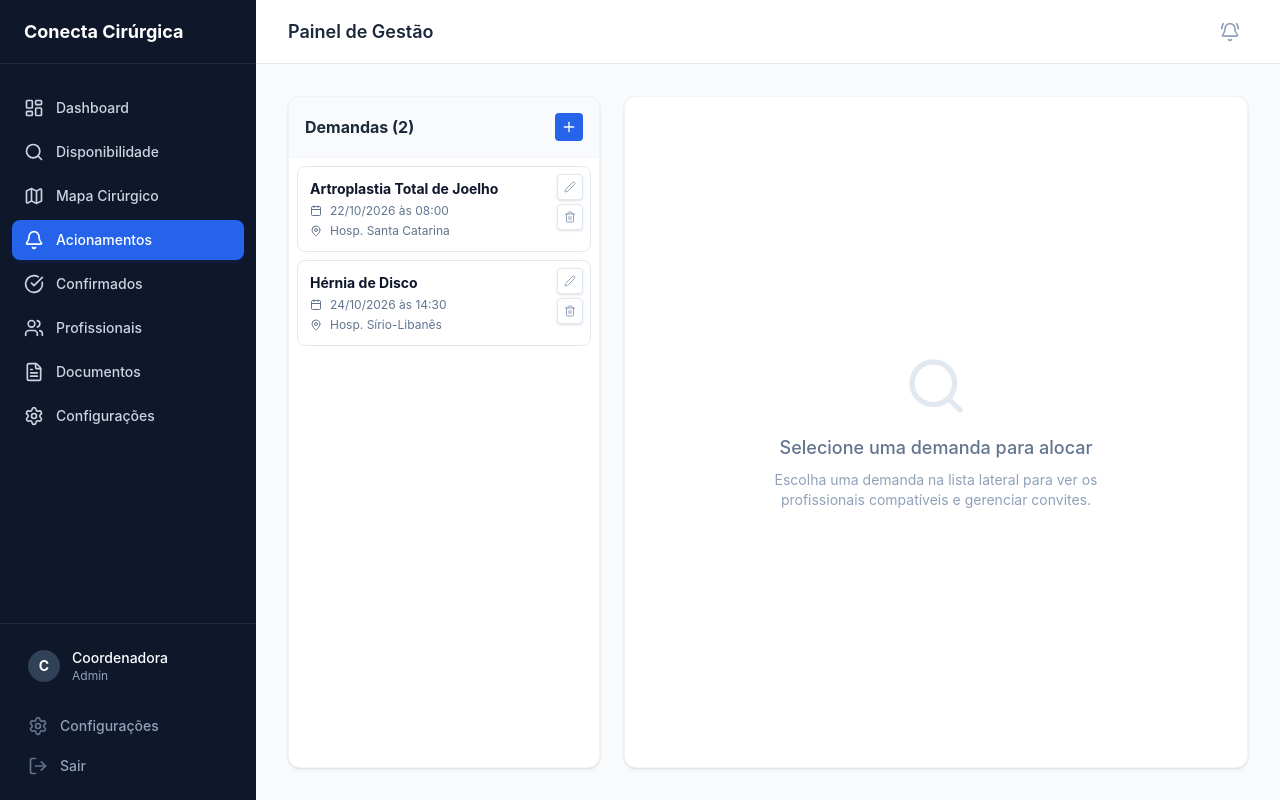
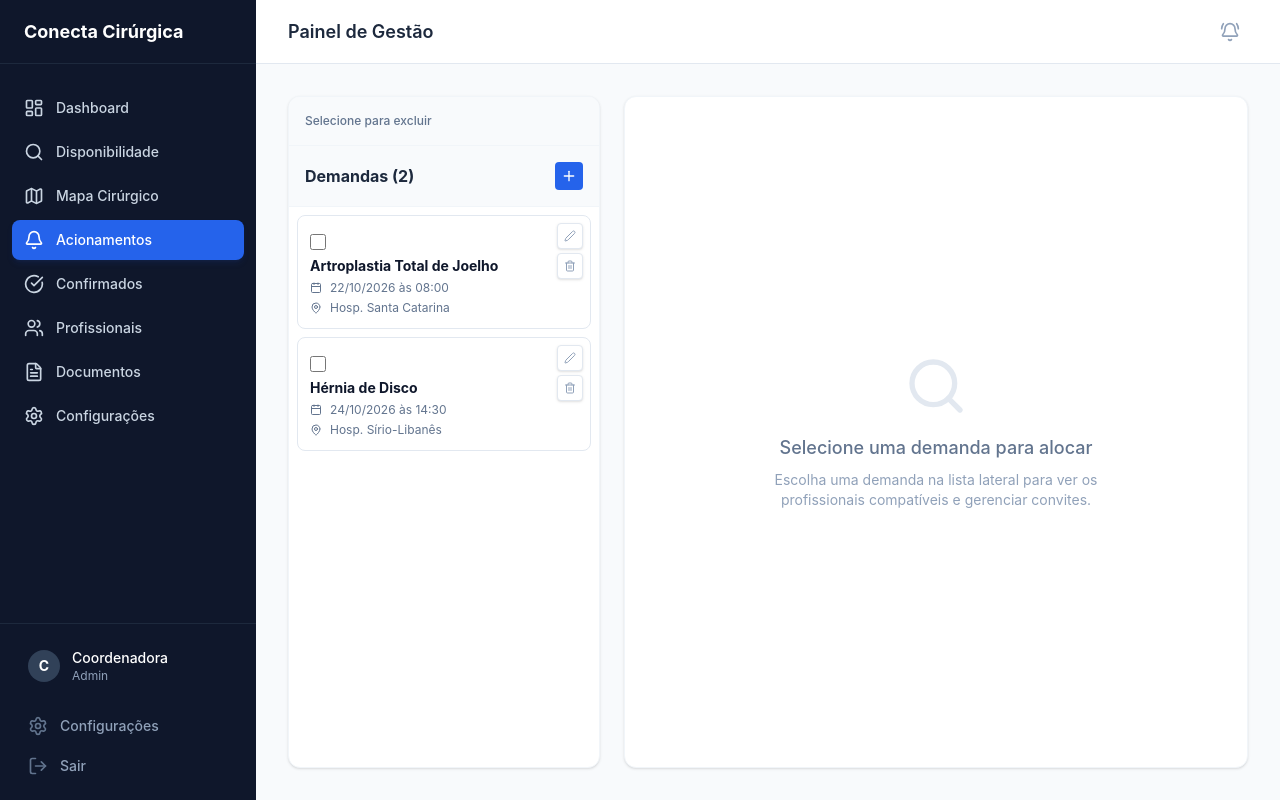
Before and after one commit to wagnerfcruz/conectacirurgica, a React (Vite) app in the folder conectacirurgica/: page /conectacirurgica/coordenadora/acionamentos in a window 1280 px wide. Built offline with nearby package versions, Linux system fonts and the light colour scheme.

Commit message:
feat: importar os dados completos e permitir exclusao em lote nos acionamentos

```diff
--- /dev/null
+++ b/conectacirurgica/read_excel.cjs
@@ -0,0 +1,14 @@
+const XLSX = require('xlsx');
+
+const workbook = XLSX.readFile('/Users/wagnercruz/workspace/conectacirurgica/docs/Mapa 2110.xlsx');
+const sheetName = workbook.SheetNames[0];
+const worksheet = workbook.Sheets[sheetName];
+
+console.log("Range:", worksheet['!ref']);
+const jsonData = XLSX.utils.sheet_to_json(worksheet, { defval: '', header: 1 });
+
+if (jsonData.length > 0) {
+  console.log('Row 0 (Headers if not using header:1):', jsonData[0]);
+  console.log('Row 1 (Data):', jsonData[1]);
+  console.log('Row 2 (Data):', jsonData[2]);
+}
--- a/conectacirurgica/src/pages/coordenadora/Acionamentos.tsx
+++ b/conectacirurgica/src/pages/coordenadora/Acionamentos.tsx
@@ -7,7 +7,8 @@ import { format, parseISO } from 'date-fns';
 import html2canvas from 'html2canvas';
 
 export default function Acionamentos() {
-  const { demandas, instrumentadores, enviarConvite, deleteDemanda, addDemandaManual, updateDemanda } = useStore();
+  const { demandas, instrumentadores, enviarConvite, deleteDemanda, deleteDemandas, addDemandaManual, updateDemanda } = useStore();
+  const [selectedIdsForDelete, setSelectedIdsForDelete] = useState<number[]>([]);
   const [selectedDemandaId, setSelectedDemandaId] = useState<number | null>(null);
 
   // Modal de edição / criação
@@ -126,6 +127,25 @@ export default function Acionamentos() {
     if (selectedDemandaId === id) setSelectedDemandaId(null);
   };
 
+  const handleMultiDelete = () => {
+    if (window.confirm(`Tem certeza que deseja excluir ${selectedIdsForDelete.length} acionamentos?`)) {
+      deleteDemandas(selectedIdsForDelete);
+      setSelectedIdsForDelete([]);
+      if (selectedDemandaId && selectedIdsForDelete.includes(selectedDemandaId)) {
+        setSelectedDemandaId(null);
+      }
+    }
+  };
+
+  const toggleSelectForDelete = (e: React.MouseEvent, id: number) => {
+    e.stopPropagation();
+    if (selectedIdsForDelete.includes(id)) {
+      setSelectedIdsForDelete(prev => prev.filter(i => i !== id));
+    } else {
+      setSelectedIdsForDelete(prev => [...prev, id]);
+    }
+  };
+
   const cardRef = useRef<HTMLDivElement>(null);
 
   const handleDownloadPNG = async () => {
@@ -160,6 +180,15 @@ Valor do Free: ${selectedDemanda.valorFreelancer || 'A combinar'}
     <div className="flex flex-col lg:flex-row gap-6 h-auto lg:h-[calc(100vh-8rem)]">
       {/* Lista de Demandas */}
       <div className="w-full lg:w-1/3 flex flex-col bg-white rounded-xl shadow-sm border border-slate-100 overflow-hidden min-h-[300px] lg:min-h-0">
+        <div className="p-4 border-b border-slate-100 bg-slate-50 flex items-center justify-between">
+          <p className="text-xs text-slate-500 font-medium">Selecione para excluir</p>
+          {selectedIdsForDelete.length > 0 && (
+            <button onClick={handleMultiDelete} className="px-2 py-1 bg-red-100 text-red-700 hover:bg-red-200 rounded text-xs font-bold flex items-center gap-1">
+              <Trash2 className="w-3 h-3" />
+              Excluir ({selectedIdsForDelete.length})
+            </button>
+          )}
+        </div>
         <div className="p-4 border-b border-slate-100 bg-slate-50 flex justify-between items-center">
           <h2 className="font-bold text-slate-800">Demandas ({demandasAbertas.length})</h2>
           <button onClick={openNewDemanda} className="bg-primary-600 hover:bg-primary-700 text-white p-1.5 rounded" title="Adicionar Manualmente">
@@ -179,6 +208,16 @@ Valor do Free: ${selectedDemanda.valorFreelancer || 'A combinar'}
                 )}
                 onClick={() => setSelectedDemandaId(d.id)}
               >
+                <div className="pt-1">
+                  <input
+                    type="checkbox"
+                    className="w-4 h-4 rounded border-slate-300 text-primary-600 focus:ring-primary-500 cursor-pointer"
+                    checked={selectedIdsForDelete.includes(d.id)}
+                    onChange={() => {}}
+                    onClick={(e) => toggleSelectForDelete(e, d.id)}
+                  />
+                </div>
+                <div className="flex-1">
                 <div className="flex justify-between items-start mb-1">
                   <span className="font-bold text-sm text-slate-900 truncate">{d.procedimento}</span>
                 </div>
@@ -210,11 +249,12 @@ Valor do Free: ${selectedDemanda.valorFreelancer || 'A combinar'}
                 <div className="absolute inset-0 bg-white/95 z-10 flex flex-col items-center justify-center rounded-lg border border-red-200 p-2 text-center">
                   <p className="text-xs font-bold text-red-600 mb-2">Excluir rascunho?</p>
                   <div className="flex gap-2">
-                    <button onClick={() => setConfirmDelete(null)} className="px-2 py-1 text-xs bg-slate-100 rounded text-slate-600">Cancelar</button>
-                    <button onClick={() => handleDelete(d.id)} className="px-2 py-1 text-xs bg-red-600 text-white rounded">Excluir</button>
+                    <button onClick={(e) => { e.stopPropagation(); setConfirmDelete(null); }} className="px-2 py-1 text-xs bg-slate-100 rounded text-slate-600">Cancelar</button>
+                    <button onClick={(e) => { e.stopPropagation(); handleDelete(d.id); }} className="px-2 py-1 text-xs bg-red-600 text-white rounded">Excluir</button>
                   </div>
                 </div>
               )}
+                </div>
             </div>
           ))}
         </div>
--- a/conectacirurgica/src/store/useStore.ts
+++ b/conectacirurgica/src/store/useStore.ts
@@ -116,6 +116,7 @@ interface AppState {
   addDemandaManual: (demanda: Omit<Demanda, 'id' | 'status'>) => void;
   updateDemanda: (id: number, data: Partial<Demanda>) => void;
   deleteDemanda: (id: number) => void;
+  deleteDemandas: (ids: number[]) => void;
   cobrarDocumento: (instrumentadorId: number, demandaId: number, tipo: string) => void;
   updateRelatorio: (id: number, status: 'recebido') => void;
   resetStore: () => void;
@@ -295,9 +296,13 @@ export const useStore = create<AppState>()(
         demandas: state.demandas.map(d => d.id === id ? { ...d, ...data } : d)
       })),
 
+      deleteDemandas: (ids) => set((state) => ({
+        demandas: state.demandas.filter(d => !ids.includes(d.id))
+      })),
+
       deleteDemanda: (id) => set((state) => {
         const demanda = state.demandas.find(d => d.id === id);
-        if (demanda && (demanda.status === 'pendente' || demanda.status === 'alocando')) {
+        if (demanda) {
           return { demandas: state.demandas.filter(d => d.id !== id) };
         }
         return state;
```
